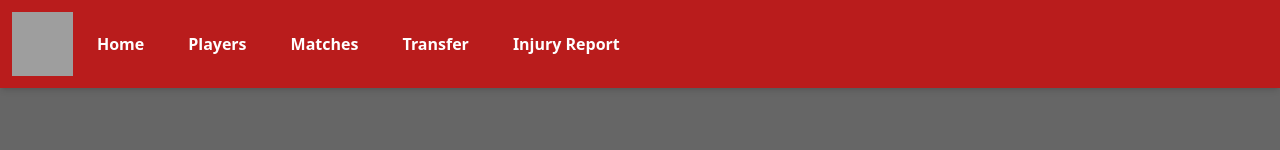
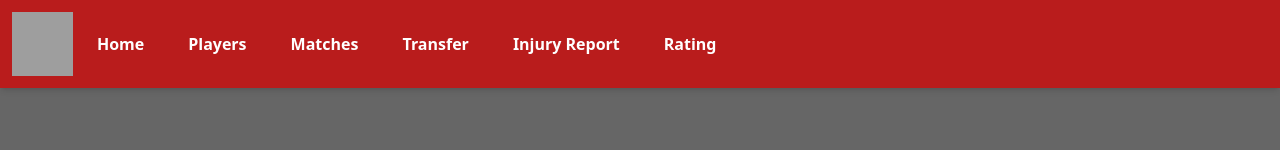
Before and after one commit to SotaTsurushima/manchester-is-red, a Nuxt app in the folder frontend/: page / in a window 1280 px wide. Shown: the top 150 px of the page. Built offline with nearby package versions, Linux system fonts and the light colour scheme; grey boxes are pictures that could not be loaded.

Commit message:
add route for rating

```diff
--- a/frontend/components/Navigation.vue
+++ b/frontend/components/Navigation.vue
@@ -44,9 +44,8 @@ const navItems = [
   { href: '/matches', text: 'Matches' },
   { href: '/transfers', text: 'Transfer' },
   { href: '/injury', text: 'Injury Report' },
-  // { href: '/rating', text: 'Rating' },
+  { href: '/rating', text: 'Rating' },
   // { href: '/value', text: 'Player Value' },
-  // { href: '/news', text: 'News' },
   // { href: '/mvp', text: 'MVP' },
 ]
 
```
